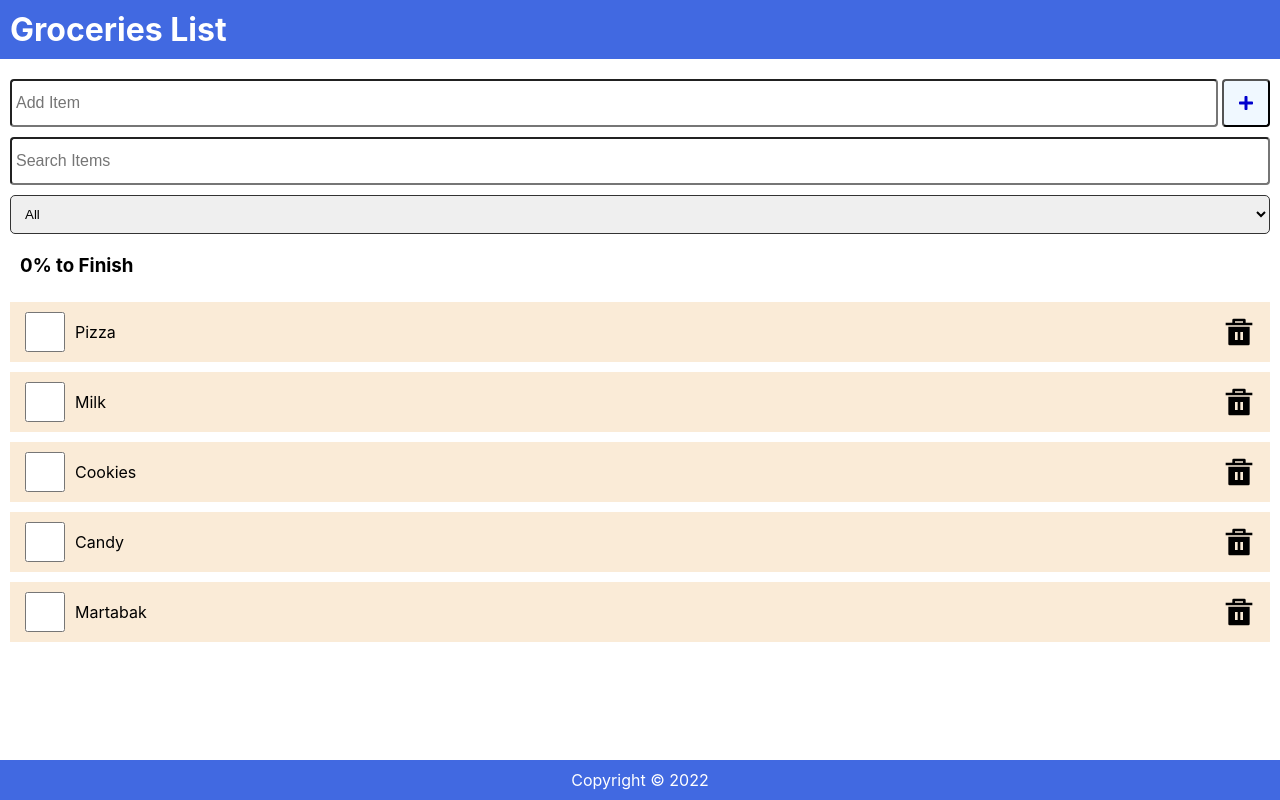
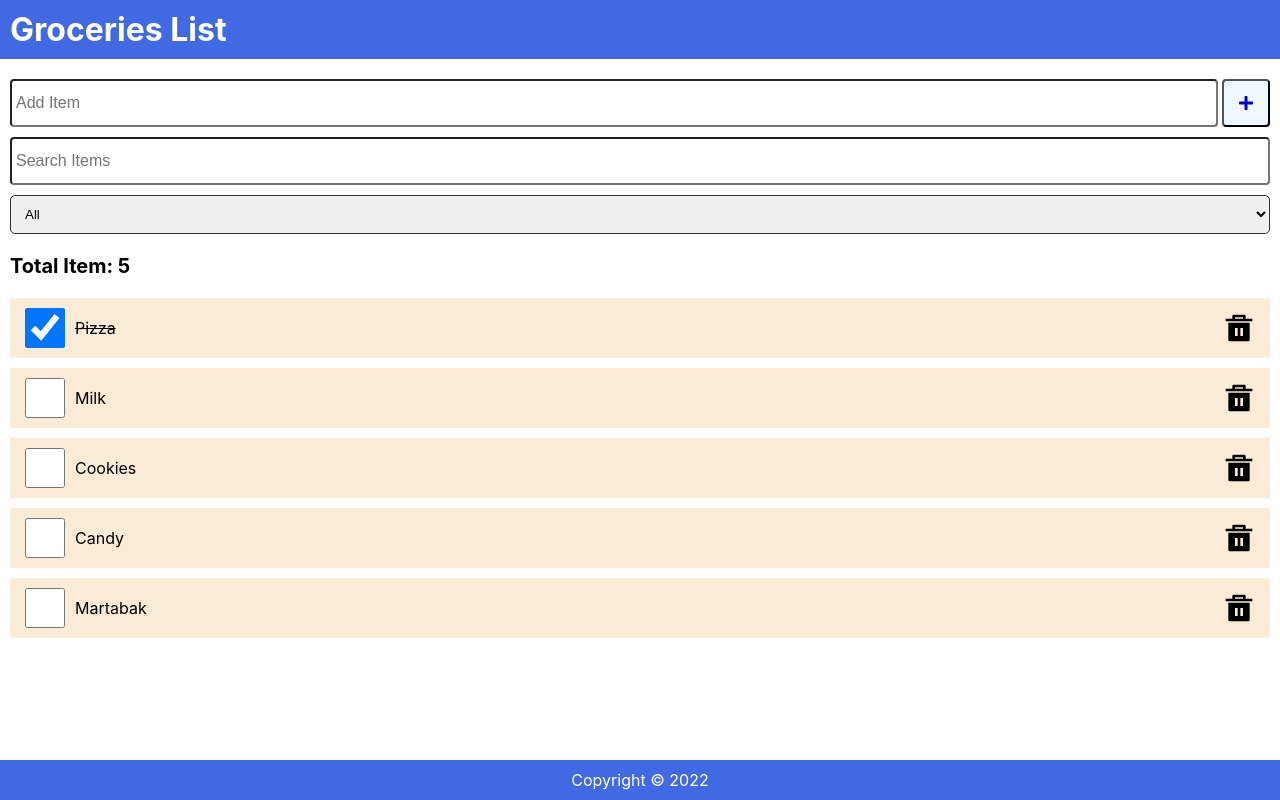
Before and after one commit to TheMordhon1/reactjs-shopping-list-app, a React (Create React App) app: page / in a window 1280 px wide. Built offline with nearby package versions, Linux system fonts and the light colour scheme; data requests are answered from the project's data file.

Commit message:
change progress to count total items

```diff
--- a/data/db.json
+++ b/data/db.json
@@ -2,7 +2,7 @@
   "items": [
     {
       "id": 1,
-      "isChecked": false,
+      "isChecked": true,
       "item": "Pizza"
     },
     {
--- a/src/App.js
+++ b/src/App.js
@@ -6,7 +6,6 @@ import Content, { emptyStyle } from './components/Content';
 
 function App() {
 	const API_URL = 'http://localhost:3500/items';
-	const [progress, setProgress] = useState(0);
 	const [items, setItems] = useState([]);
 	const [newItem, setNewItem] = useState('');
 	const [search, setSearch] = useState('');
@@ -115,6 +114,15 @@ function App() {
 				setFilter={handleFilter}
 			/>
 			<>
+				<p className='total-items'>Total Item:
+					{
+						filter === "all" ?
+							` ${items.length}`
+							: filter === "done" ? ` ${doneFilter.length}/${items.length}`
+								: ` ${undoneFilter.length}/${items.length}`
+					}
+
+				</p>
 				{isLoading && <p style={emptyStyle}>Loading items...</p>}
 				{fetchError && <p style={emptyStyle}>{`Error: ${fetchError}`}</p>}
 				{!fetchError && !isLoading &&
@@ -125,8 +133,6 @@ function App() {
 								: filter === "done" ? doneFilter
 									: undoneFilter
 						}
-						progress={progress}
-						setProgress={setProgress}
 						handleOnCheck={handleOnCheck}
 						handleOnDelete={handleOnDelete}
 					/>
--- a/src/components/Content/LineItems/ListItem/index.js
+++ b/src/components/Content/LineItems/ListItem/index.js
@@ -1,7 +1,7 @@
 import React from 'react'
 import { RiDeleteBin5Fill } from 'react-icons/ri'
 
-const ListItem = ({ item, handleOnCheck, handleOnDelete, setProgress, progress }) => {
+const ListItem = ({ item, handleOnCheck, handleOnDelete }) => {
 	return (
 		<li
 			className="list">
@@ -11,22 +11,12 @@ const ListItem = ({ item, handleOnCheck, handleOnDelete, setProgress, progress }
 					checked={item.isChecked}
 					onChange={() => {
 						handleOnCheck(item.id);
-						if (!item.isChecked) {
-							setProgress(progress + 1);
-						} else {
-							setProgress(progress - 1)
-						}
 					}}
 				/>
 				<label
 					style={item.isChecked ? { textDecoration: 'line-through' } : null}
 					onDoubleClick={() => {
 						handleOnCheck(item.id);
-						if (!item.isChecked) {
-							setProgress(progress + 1);
-						} else {
-							setProgress(progress - 1)
-						}
 					}
 					}
 				>{item.item}</label>
@@ -36,11 +26,6 @@ const ListItem = ({ item, handleOnCheck, handleOnDelete, setProgress, progress }
 				tabIndex='0'
 				onClick={() => {
 					handleOnDelete(item.id);
-					if (!item.id) {
-						setProgress(progress + 1);
-					} else {
-						setProgress(progress - 1)
-					}
 				}}
 			/>
 		</li>
--- a/src/components/Content/LineItems/index.js
+++ b/src/components/Content/LineItems/index.js
@@ -1,7 +1,7 @@
 import React from 'react'
 import ListItem from './ListItem'
 
-const LineItems = ({ progress, items, handleOnCheck, handleOnDelete, setProgress }) => {
+const LineItems = ({ items, handleOnCheck, handleOnDelete }) => {
 	return (
 
 		<ul>
@@ -12,8 +12,6 @@ const LineItems = ({ progress, items, handleOnCheck, handleOnDelete, setProgress
 						item={item}
 						handleOnCheck={handleOnCheck}
 						handleOnDelete={handleOnDelete}
-						progress={progress}
-						setProgress={setProgress}
 					/>
 				)
 			})}
--- a/src/components/Content/ProgressComp/index.js
+++ /dev/null
@@ -1,29 +0,0 @@
-import React from 'react'
-
-const ProgressComp = ({ progress, items }) => {
-	const countProgress = parseInt((progress / items.length * 100).toFixed(0));
-
-	const border = {
-		backgroundColor:
-			countProgress === 100 ? 'green' :
-				countProgress >= 75 ? 'royalblue' :
-					countProgress >= 50 ? 'yellow' :
-						countProgress < 50 && 'red',
-		height: '5px',
-		width: `${countProgress}%`,
-		maxWidth: '100%',
-	}
-	return (
-		<>
-			<h3 style={{ margin: '10px' }}>
-				{countProgress === 100
-					? <>Ready to Packed</>
-					: <>{countProgress}% to Finish</>
-				}
-			</h3>
-			<div style={border} />
-		</>
-	)
-}
-
-export default ProgressComp
--- a/src/components/Content/index.js
+++ b/src/components/Content/index.js
@@ -1,7 +1,6 @@
 import React from 'react'
 import EmptyState from '../EmptyState'
 import LineItems from './LineItems'
-import ProgressComp from './ProgressComp'
 
 export const emptyStyle = {
 	flex: 1,
@@ -9,16 +8,13 @@ export const emptyStyle = {
 	justifyContent: 'center',
 	alignItems: 'center',
 }
-const Content = ({ items, progress, setProgress, handleOnCheck, handleOnDelete }) => {
+const Content = ({ items, handleOnCheck, handleOnDelete }) => {
 	return (
 		<main style={items.length > 0 ? { flex: 1 } : emptyStyle}>
 			{items.length > 0 ?
 				<div style={{ margin: '10px' }}>
-					<ProgressComp items={items} progress={progress} />
 					<LineItems
 						items={items}
-						progress={progress}
-						setProgress={setProgress}
 						handleOnCheck={handleOnCheck}
 						handleOnDelete={handleOnDelete}
 					/>
--- a/src/index.css
+++ b/src/index.css
@@ -94,6 +94,12 @@ select option {
   font-size: 18px;
 }
 
+.total-items {
+  margin: 10px;
+  font-size: 20px;
+  font-weight: bold;
+}
+
 .list {
   display: flex;
   justify-content: space-between;
```
